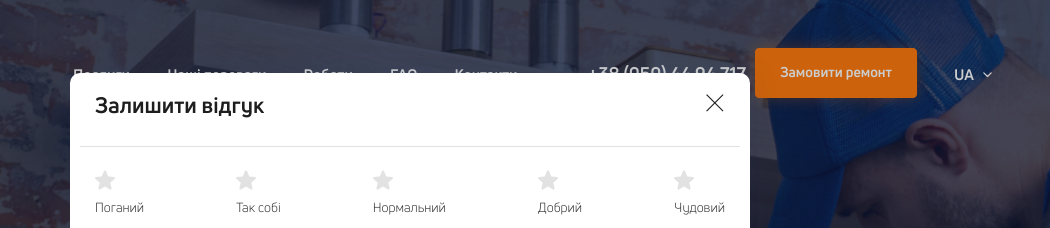
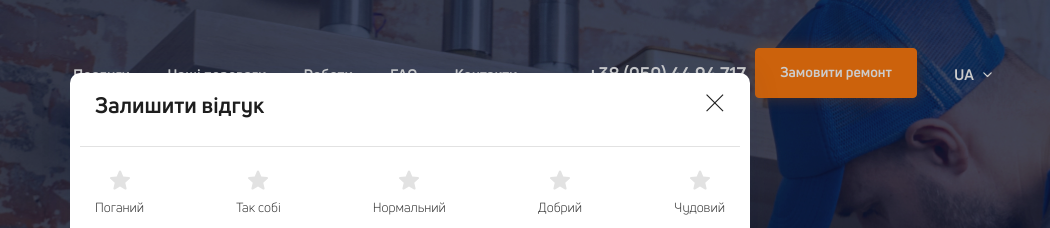
Before and after one commit to devsequence/VseSweetBud, a plain HTML site: page preview/index.html in a window 1280 px wide. Shown: the top 228 px of the page, 230-1280 px from the left. Drawn offline with Linux system fonts and the light colour scheme.

Commit message:
fix star rating

```diff
--- a/static/css/index.css
+++ b/static/css/index.css
@@ -1079,7 +1079,7 @@ ol li:before {
 
 .rating > label .icon {
   fill: #E2E2E2;
-  margin-bottom: 8px; }
+  margin: 0 auto 8px; }
 
 .rating > label:before {
   margin: 5px;
```
